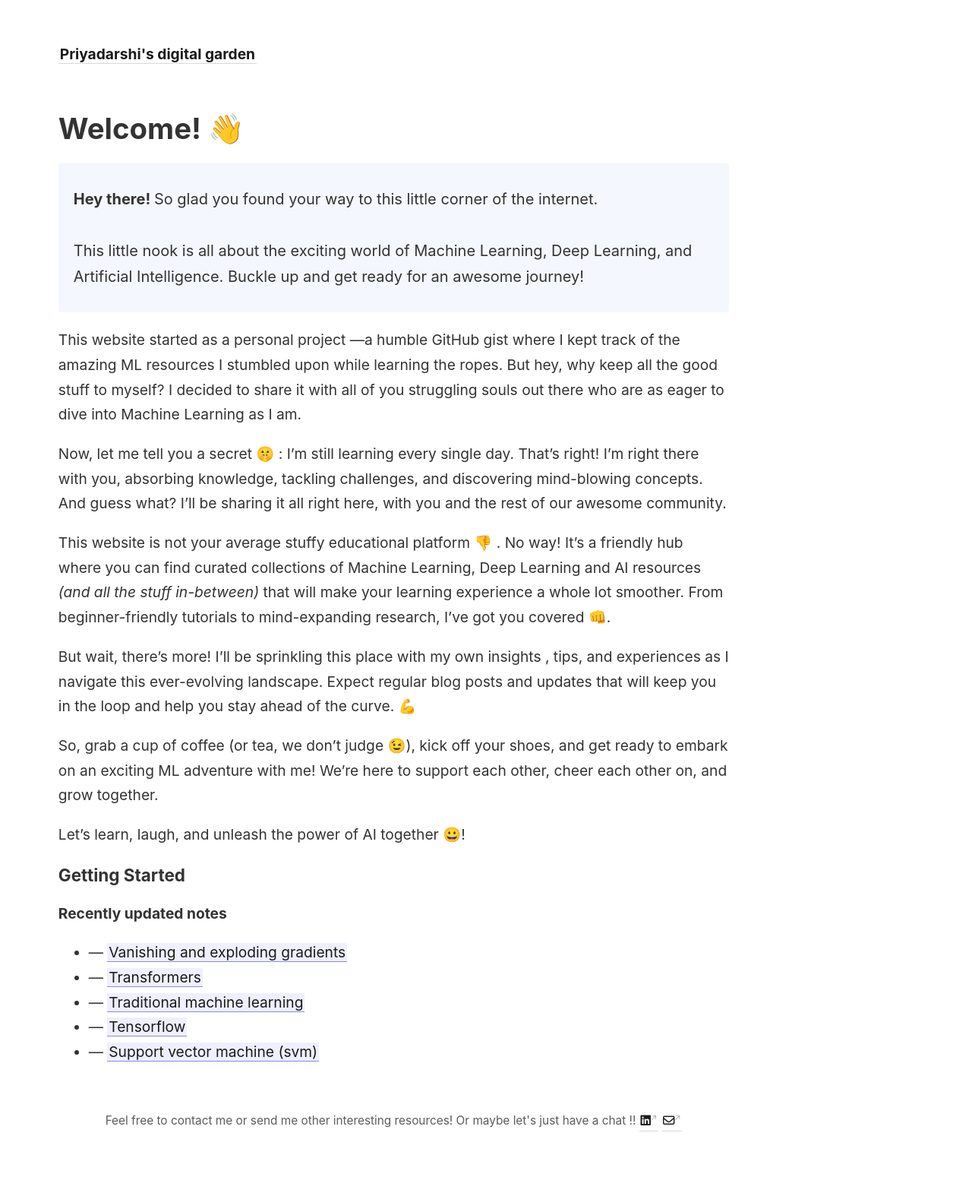
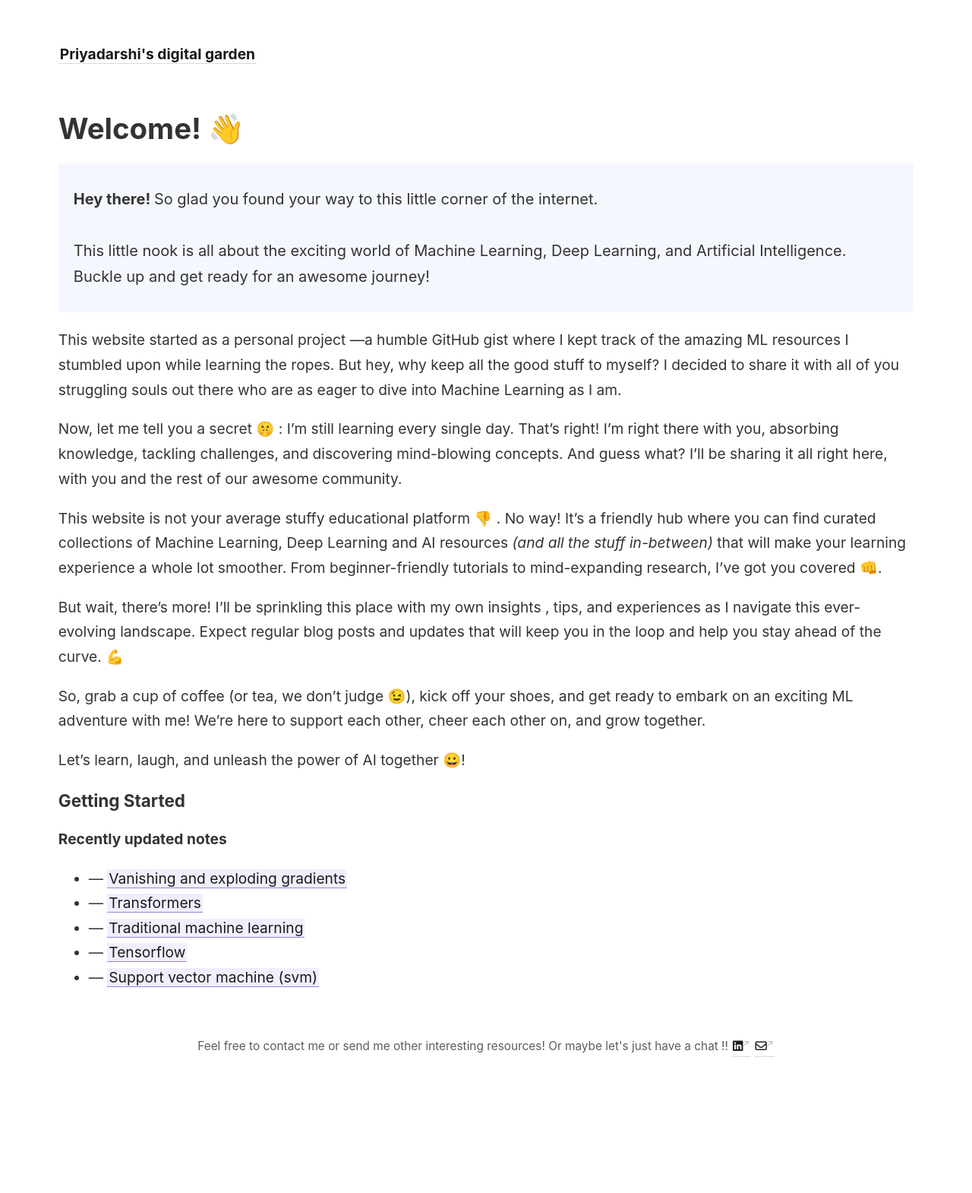
Before and after one commit to proy9714/priyadarshi-digital-garden, a Jekyll site: the page built from _pages/index.md, in a window 1280 px wide. Shown: the whole page at 76% size. Built offline with Jekyll 4.4.1, drawn with Linux system fonts in a browser that asks for light colours; after the commit the page ends 1472 px from its top, so only the background shows below that.

Commit message:
vault backup: 2023-06-02 19:53:38

```diff
--- a/_pages/index.md
+++ b/_pages/index.md
@@ -38,9 +38,3 @@
     </li>
   {% endfor %}
 </ul>
-
-<style>
-  .wrapper {
-    max-width: 46em;
-  }
-</style>
```
